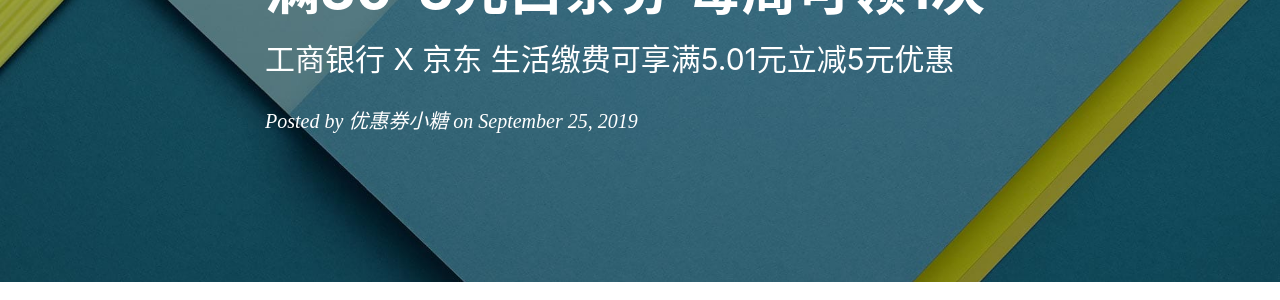
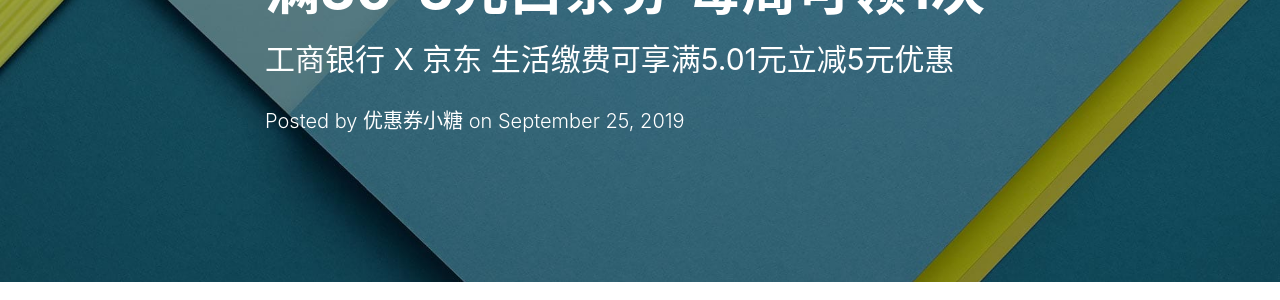
Before and after one commit to jrhq/jrhq.github.io, a Jekyll site: the page built from _posts/2019-09-25-今日好券.md, in a window 1280 px wide. Shown: the part 301-601 px from the top of the page. Built offline with Jekyll 4.4.1, drawn with Linux system fonts in a browser that asks for light colours; nearby versions of some CDN libraries; comment, search, counter and statistics services are not loaded.

Commit message:
Update hux-blog.css

```diff
--- a/css/hux-blog.css
+++ b/css/hux-blog.css
@@ -585,8 +585,6 @@
   margin-top: -5px;
 }
 .intro-header .post-heading .meta {
-  font-family: 'Lora', 'Times New Roman', serif;
-  font-style: italic;
   font-weight: 300;
   font-size: 18px;
 }
```
